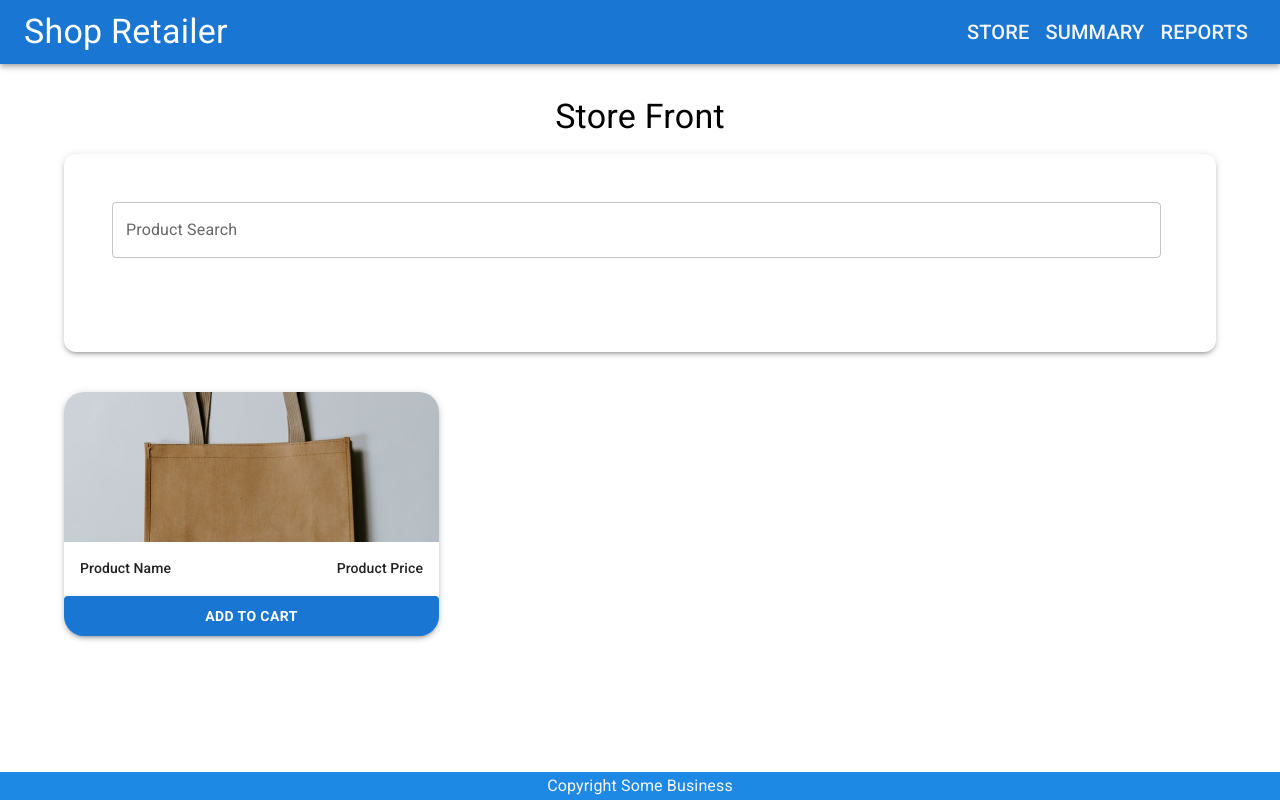
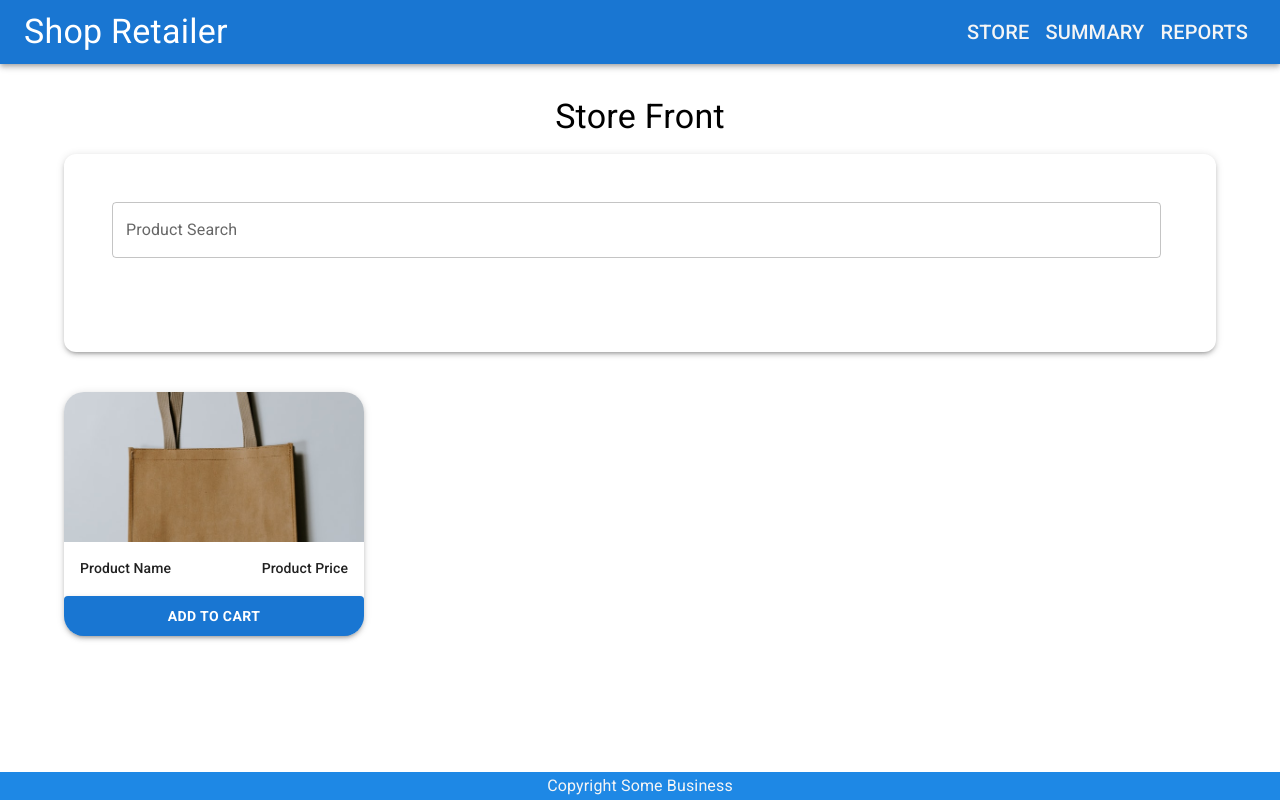
Before and after one commit to joeizang/retailshop-ui, a React (Vite) app: page / in a window 1280 px wide. Built offline with nearby package versions, Linux system fonts and the light colour scheme.

Commit message:
update card width. clean up unwanted imports

```diff
--- a/src/components/ShopItem/ShopItem.tsx
+++ b/src/components/ShopItem/ShopItem.tsx
@@ -6,7 +6,6 @@ import CardActions from '@mui/material/CardActions'
 import Button from '@mui/material/Button'
 import { useReducer, useRef } from 'react'
 import Box from '@mui/material/Box'
-import Fade from '@mui/material/Fade'
 import ModifyQuantity from './ModifyQuantity'
 
 export function ShopItem() {
@@ -25,10 +24,9 @@ export function ShopItem() {
     },
     1,
   )
-  const containerRef = useRef(null)
   return (
     <>
-      <Card elevation={3} sx={{ maxWidth: 375, borderRadius: 5 }}>
+      <Card elevation={3} sx={{ maxWidth: 300, borderRadius: 5 }}>
         <CardMedia
           component={'img'}
           height={150}
@@ -41,11 +39,7 @@ export function ShopItem() {
             <Typography variant={'subtitle2'}>Product Price</Typography>
           </Box>
           {quantityControl && (
-            <Box
-              display={'flex'}
-              justifyContent={'space-between'}
-              ref={containerRef}
-            >
+            <Box display={'flex'} justifyContent={'space-between'}>
               <ModifyQuantity
                 quantity={quantity}
                 dispatchQuantityUpdate={updateQuantity}
```
